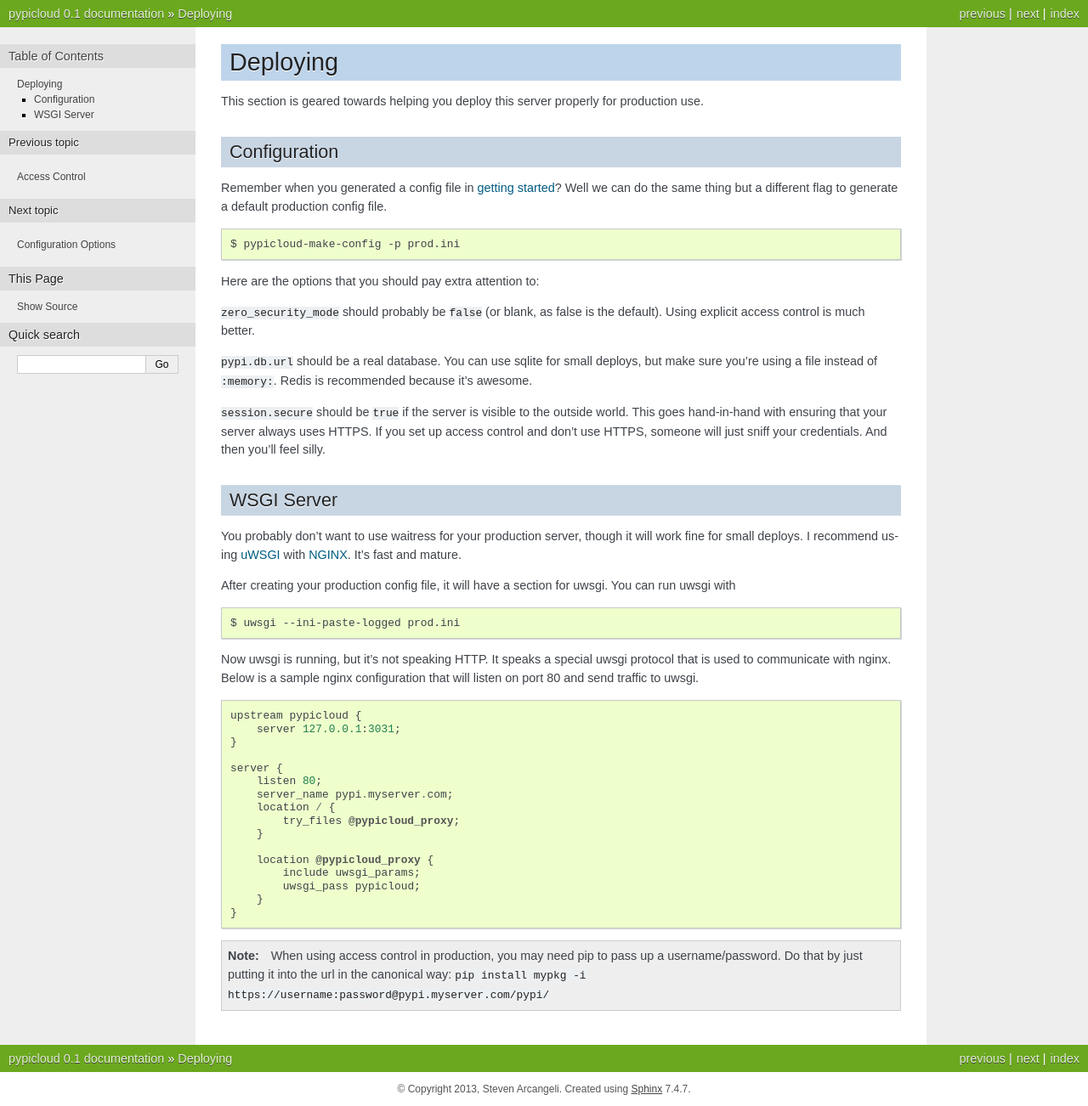
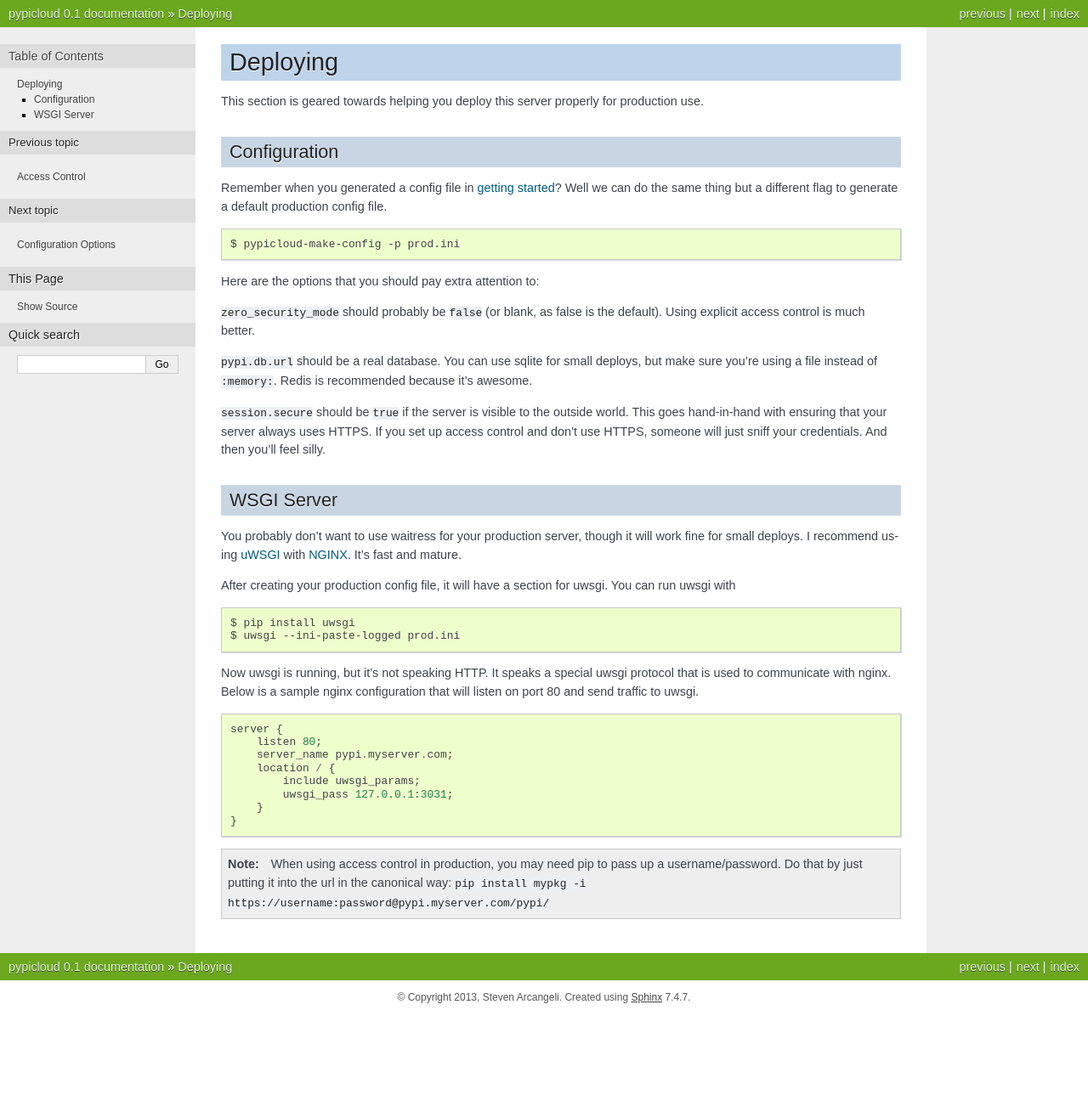
Before and after one commit to stevearc/pypicloud, a Sphinx documentation site: the page built from doc/topics/deploy.rst, in a window 1280 px wide. Shown: the whole page at 85% size. Built offline with Sphinx 7.4.7, drawn with Linux system fonts in a browser that asks for light colours; pages that are not in the unit, such as notebooks, are missing from menus; after the commit the page ends 1194 px from its top, so only the background shows below that.

Commit message:
Simplifying the nginx config in docs

```diff
--- a/doc/topics/deploy.rst
+++ b/doc/topics/deploy.rst
@@ -41,6 +41,7 @@ You can run uwsgi with
 
 .. code-block:: bash
 
+    $ pip install uwsgi
     $ uwsgi --ini-paste-logged prod.ini
 
 Now uwsgi is running, but it's not speaking HTTP. It speaks a special uwsgi
@@ -49,20 +50,12 @@ configuration that will listen on port 80 and send traffic to uwsgi.
 
 ::
 
-    upstream pypicloud {
-        server 127.0.0.1:3031;
-    }
-
     server {
         listen 80;
         server_name pypi.myserver.com;
         location / {
-            try_files @pypicloud_proxy;
-        }
-
-        location @pypicloud_proxy {
             include uwsgi_params;
-            uwsgi_pass pypicloud;
+            uwsgi_pass 127.0.0.1:3031;
         }
     }
 
```
